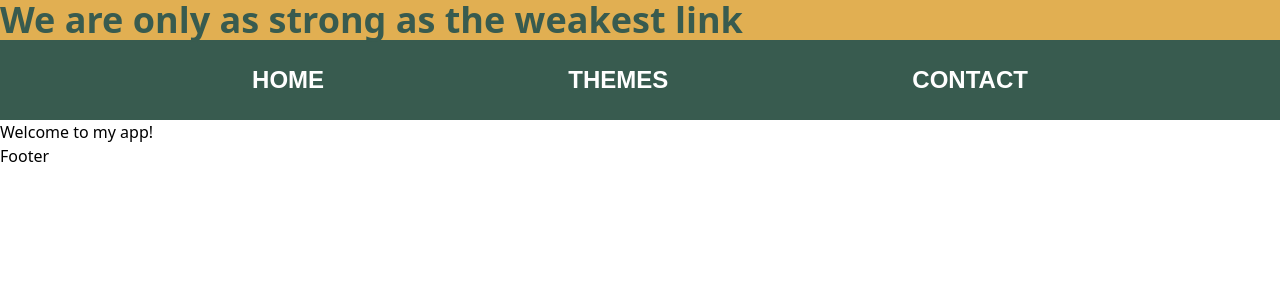
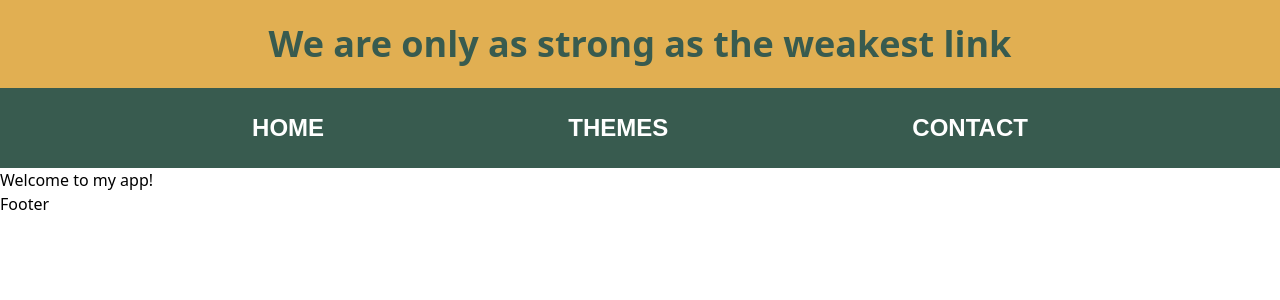
Before and after one commit to Cynfinitely/vaida-resume-blog-website, a Next.js app: page / in a window 1280 px wide. Shown: the top 300 px of the page. Built offline with nearby package versions, Linux system fonts and the light colour scheme.

Commit message:
styling update

```diff
--- a/src/components/Header.tsx
+++ b/src/components/Header.tsx
@@ -2,7 +2,7 @@ import React from 'react'
 
 const Header = () => {
   return (
-    <div className='bg-primaryColor w-screen  text-secondaryColor text-4xl font-semibold'>We are only as strong as the weakest link</div>
+    <div className='bg-primaryColor w-screen  text-secondaryColor text-4xl font-semibold text-center p-6'>We are only as strong as the weakest link</div>
   )
 }
 
```
